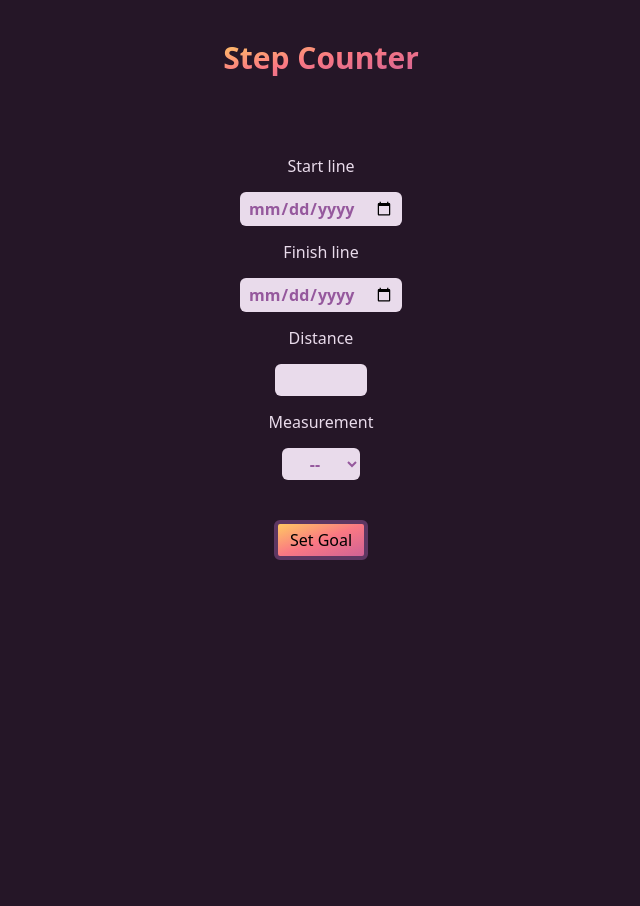
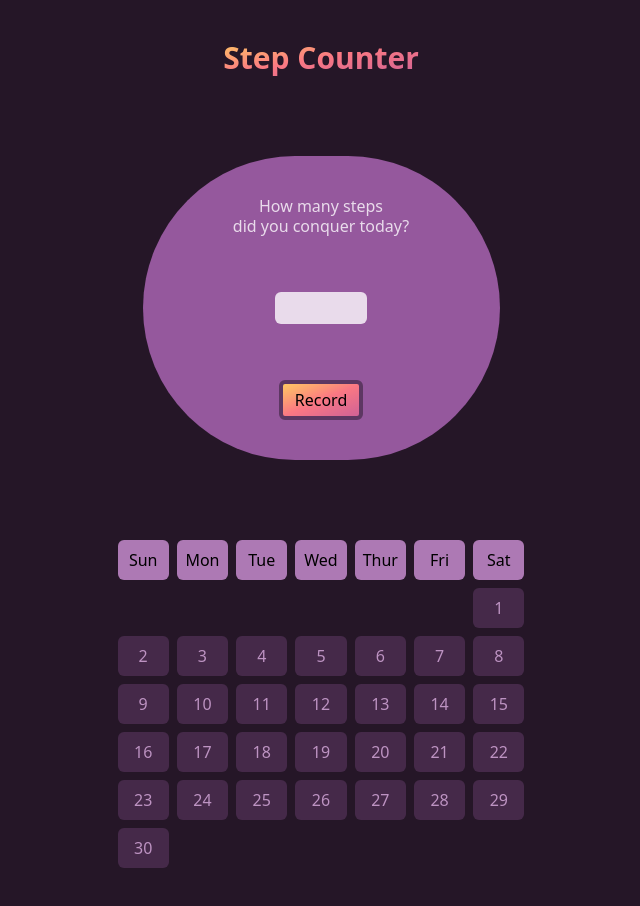
Before and after one commit to JoleneKearse/step-counter, a React (Vite) app: page / in a window 1280 px wide. Shown: the whole page, without its empty margins (319-959 px from the left). Before the commit the page ends 800 px from the top, so only its background shows below. Built offline with nearby package versions, Linux system fonts and the light colour scheme; no server answers; sample sign-in values are in the browser's storage.

Commit message:
chore: add react-router and routes and pages

```diff
--- a/package.json
+++ b/package.json
@@ -12,7 +12,8 @@
   "dependencies": {
     "firebase": "^10.12.2",
     "react": "^18.2.0",
-    "react-dom": "^18.2.0"
+    "react-dom": "^18.2.0",
+    "react-router-dom": "^6.23.1"
   },
   "devDependencies": {
     "@types/react": "^18.2.66",
--- a/src/App.tsx
+++ b/src/App.tsx
@@ -1,10 +1,12 @@
-import { useState } from "react";
+import { useState, useEffect } from "react";
 
-import { Login } from "./components/Login";
-import { GoalsForm } from "./components/GoalsForm";
-import { Calendar } from "./components/Calendar";
-import { Counter } from "./components/Counter";
+import { LandingPage } from "./pages/LandingPage";
+// import { Login } from "./components/Login";
+import { HomePage } from "./pages/HomePage";
 import { Title } from "./components/Title";
+// import { GoalsForm } from "./components/GoalsForm";
+// import { Calendar } from "./components/Calendar";
+// import { Counter } from "./components/Counter";
 
 import {
   getCurrentDate,
@@ -13,25 +15,25 @@ import {
   generateDays,
   dayArr,
 } from "./Utils";
-
 import { config } from "./config/config";
-
 import { Stats, Goals } from "./types/types";
 
 import { initializeApp } from "firebase/app";
 import { getAuth, GoogleAuthProvider, onAuthStateChanged } from "firebase/auth";
+import { Routes, Route, Navigate } from "react-router-dom";
 
 function App() {
   // app variables
   const [loggedIn, setLoggedIn] = useState(false);
+  const [loading, setLoading] = useState(true);
   // I do want currentDate to let Count comp to know where to add the steps
   const currentDate = getCurrentDate();
   const year = currentDate.getFullYear();
   const month = currentDate.getMonth() + 1;
   // set stats
-  const [stats, setStats] = useState<Stats | null>(null);
+  // const [stats, setStats] = useState<Stats | null>(null);
   // set current challenge goals
-  const [goals, setGoals] = useState<Goals | null>(null);
+  // const [goals, setGoals] = useState<Goals | null>(null);
 
   // auth
   const app = initializeApp(config.firebaseConfig);
@@ -49,6 +51,18 @@ function App() {
     }
   });
 
+  useEffect(() => {
+    onAuthStateChanged(auth, (user) => {
+      setLoggedIn(!!user);
+      setLoading(false);
+    });
+  }, [auth]);
+
+  if (loading) {
+    // TODO: change to loader
+    return <p>Loading...</p>;
+  }
+
   // generate calendar
   const daysInMonth = getNumberOfDays(month, year);
   const firstDay = getFirstDay(month, year);
@@ -57,18 +71,22 @@ function App() {
   return (
     <main className="flex flex-col items-center justify-center gap-10">
       <Title />
-      {!loggedIn && <Login auth={auth} provider={provider} />}
-      {!goals && <>{<GoalsForm setGoals={setGoals} />}</>}
-      {goals && (
-        <>
-          <Counter />
-          <Calendar
-            dayArr={dayArr}
-            // daysInMonth={daysInMonth}
-            calendarArr={calendarArr}
-          />
-        </>
-      )}
+      <Routes>
+        <Route
+          path="/"
+          element={
+            loggedIn ? (
+              <HomePage dayArr={dayArr} calendarArr={calendarArr}/>
+            ) : (
+              <Navigate to="/login" />
+            )
+          }
+        />
+        <Route
+          path="/login"
+          element={<LandingPage auth={auth} provider={provider} />}
+        />
+      </Routes>
     </main>
   );
 }
--- a/src/main.tsx
+++ b/src/main.tsx
@@ -1,10 +1,13 @@
 import React from 'react'
 import ReactDOM from 'react-dom/client'
+import { BrowserRouter } from 'react-router-dom'
 import App from './App.tsx'
 import './index.css'
 
 ReactDOM.createRoot(document.getElementById('root')!).render(
   <React.StrictMode>
-    <App />
+    <BrowserRouter>
+      <App />
+    </BrowserRouter>
   </React.StrictMode>,
 )
--- /dev/null
+++ b/src/pages/HomePage.tsx
@@ -0,0 +1,19 @@
+import { Counter } from "../components/Counter";
+import { Calendar } from "../components/Calendar";
+
+type HomePageProps = {
+  dayArr: string[];
+  calendarArr: number[];
+}
+
+export function HomePage({ dayArr, calendarArr }: HomePageProps) {
+  return (
+    <>
+      <Counter />
+      <Calendar
+        dayArr={dayArr}
+        calendarArr={calendarArr}
+      />
+    </>
+  );
+}
--- /dev/null
+++ b/src/pages/LandingPage.tsx
@@ -0,0 +1,14 @@
+import { Login } from "../components/Login";
+
+import { Auth, GoogleAuthProvider } from "firebase/auth";
+
+type LandingPageProps = {
+  auth: Auth;
+  provider: GoogleAuthProvider;
+}
+
+export function LandingPage({ auth, provider }: LandingPageProps) {
+  return (
+    <Login auth={auth} provider={provider} />
+  )
+}
```
Also changed, not shown: 1 other file (tests, documents, lock files or other folders).
